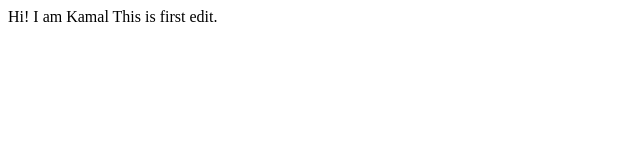
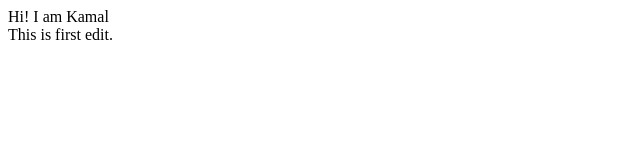
Before and after one commit to KamalpreetS/Portfolio, a plain HTML site: page index.html in a window 1280 px wide. Shown: the whole page, without its empty margins (0-640 px from the left). Drawn offline with Linux system fonts and the light colour scheme.

Commit message:
line
next line

```diff
--- a/index.html
+++ b/index.html
@@ -7,7 +7,7 @@
     <title>Student Title</title>
 </head>
 <body>
-    Hi! I am Kamal
+    Hi! I am Kamal <br>
     This is first edit.
 </body>
 </html>
```
